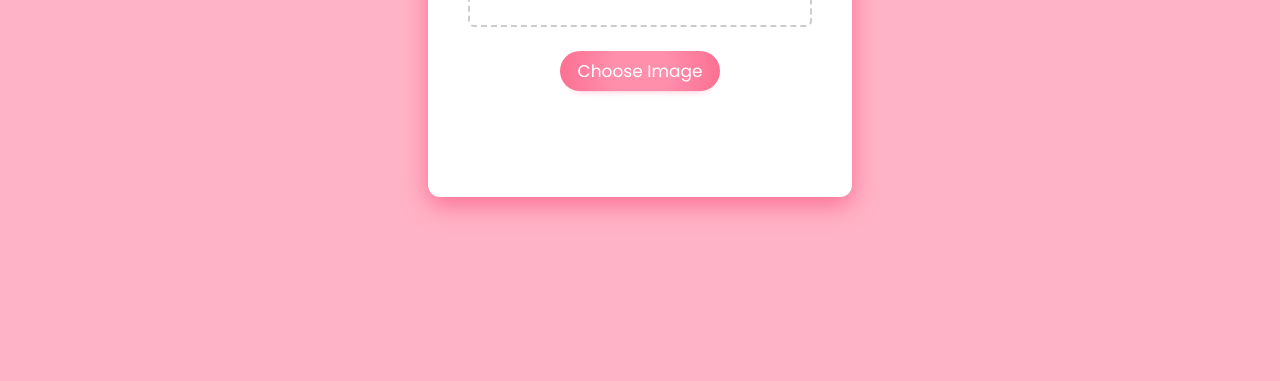
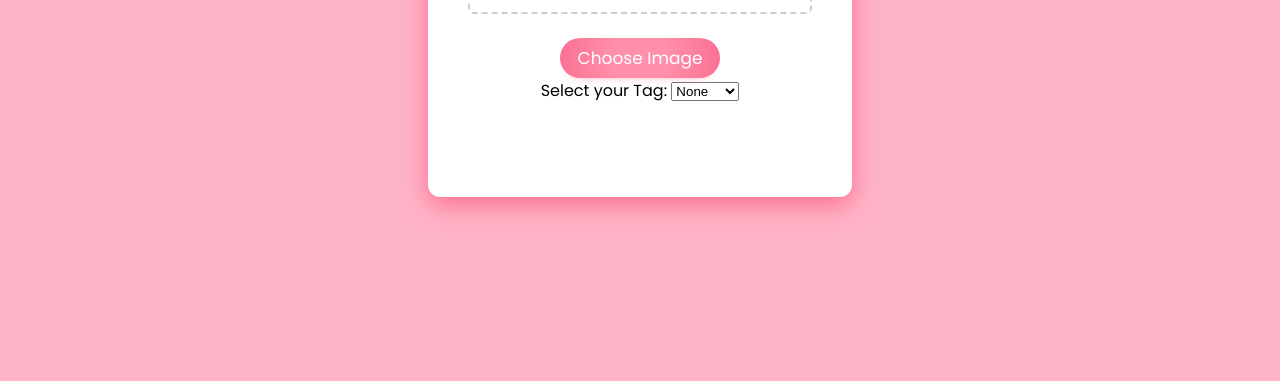
Before and after one commit to trishllamaz/fitter-critters, a plain HTML site: page preview.html in a window 1280 px wide. Shown: the part 403-784 px from the top of the page. Drawn offline with nearby package versions, Linux system fonts and the light colour scheme.

Commit message:
Added dropdown menu to preview.html

```diff
--- a/preview.html
+++ b/preview.html
@@ -14,7 +14,20 @@
 
 	    <div>
                 <input type = "file" class = "visually-hidden" id = "upload-input">
-                <button type = "button" class = "upload-btn">Choose Image</button>
+                <button type = "button" class = "upload-btn" onchange="handleImageUpload()">Choose Image</button>
+                <div id="dropdown-container">
+                  <label for="dropdown">Select your Tag:</label>
+                  <select id="dropdown">
+                    <option value="blank">None</option>
+                    <option value="optionShirt">Shirts</option>
+                    <option value="optionJacket">Jackets</option>
+                    <option value="optionPants">Pants</option>
+                    <option value="optionShoes">Shoes</option>
+                    <option value="optionNeutral">Neutral</option>
+                    <option value="optionColorful">Colorful</option>
+                    <option value="optionDenim">Denim</option>
+                  </select>
+                </div>
             </div>
         </form>
     </div>
@@ -24,11 +37,13 @@
     <input type="file" id="file-input" accept="image/*">
     <img id="image-container" />
     <script type="text/javascript">
-    (function(){
+    (function handleImageUpload(){
           /** @type {Node} */
-      var imgInput = document.getElementById( "image-input" ),
+      var imgInput = document.getElementById( "image-input" )
+      var dropdownContainer = document.getElementById("dropdown-container")
           /** @type {Node} */
           imgContainer = document.getElementById( "image-container" ),
+
           /** Restore image src from local storage */
           updateUi = function() {
             imgContainer.src = window.localStorage.getItem( "image-base64" );
@@ -41,6 +56,7 @@
                 reader.onload = function( e ){
                   window.localStorage.setItem( "image-base64", e.target.result );
                   updateUi();
+                  dropdownContainer.style.display = 'block';
                 };
                 reader.readAsDataURL( this.files[ 0 ] );
               }
```
